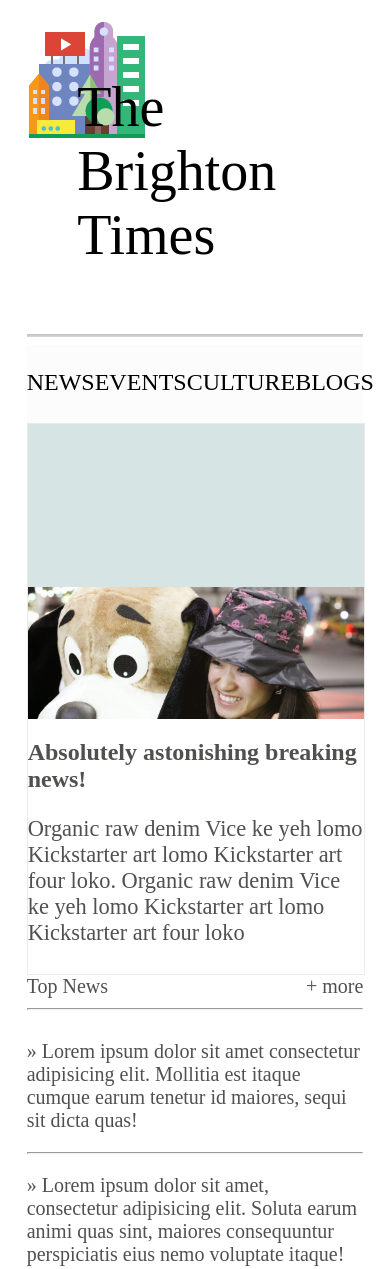
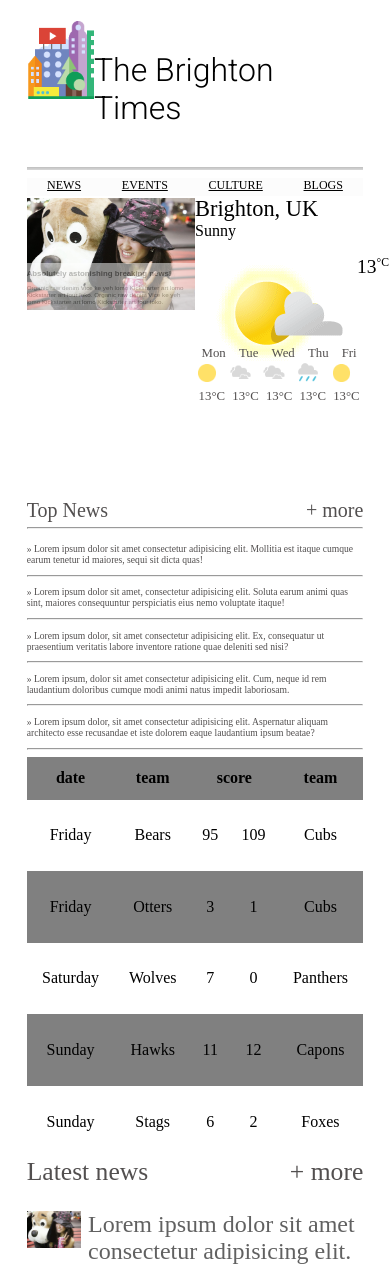
Before and after one commit to pratikshub/news-website, a plain HTML site: page index.html in a window 390 px wide. Shown: the top 1269 px of the page. Drawn offline with Linux system fonts and the light colour scheme.

Commit message:
Tablet-view

```diff
--- /dev/null
+++ b/css/res.css
@@ -0,0 +1,164 @@
+/* MEDIA-QUERIES */
+@media (max-width:800px) {
+    .container {
+        width: 90%;
+        margin: 5%;
+    }
+
+    .logo {
+        width: 20%;
+        height: 80px;
+    }
+
+    .company-name {
+        width: 80%;
+        font-size: 2em;
+        padding: 0%;
+    }
+
+
+    .navi {
+        width: 100%;
+    }
+
+    .navi>div {
+        font-size: 0.5em;
+    }
+
+    .tablet {
+        width: 100%;
+        display: flex;
+        flex-wrap: wrap;
+    }
+
+
+    .main-news {
+        order: 1;
+        width: 50%;
+        /* position: relative; */
+        height: 300px;
+    }
+
+    .main-news>div {
+
+        background-size: 100% 100%;
+        background-position: -20%;
+        /* font-weight: 500; */
+        font-size: 2vw;
+        height: auto;
+
+    }
+
+    .main-photo {
+        position: relative;
+        height: 300px;
+    }
+
+    .NewsTitle {
+        opacity: 0.5;
+        position: absolute;
+        bottom: 0%;
+    }
+
+    .NewsHeading {
+        font-size: 1em;
+    }
+
+    .NewsDescription {
+        font-size: 0.8em;
+    }
+
+    .weather {
+        order: 2;
+        width: 50%;
+        height: 300px;;
+    }
+
+    /* .main-content {
+        width: 20%;
+        background-color: rgb(255, 255, 255);
+        padding-bottom: 0.9%;
+        color: #524f4f;
+
+
+    } */
+    .weather-head {
+        height: 20%;
+    }
+
+    .weather-head>div {
+        font-size: 0.7em;
+
+    }
+
+    #current-weather {
+        font-size: 0.5em;
+        height: 30%;
+    }
+
+    #weather-image {
+        width: 70%;
+    }
+.weather-forecast>div{
+    font-size: 0.8em;
+}
+    .weather-today {
+        width: 70%;
+        height: 30%;
+    }
+
+    .top-news {
+        order: 3
+    }
+
+    .sports-updates {
+        order: 4;
+        width: 100%
+    }
+.top-news{
+    font-size: 0.6em;
+}
+    table {
+        width: 100%;
+        height: 25em;
+        padding: 20px 10px 5px 10px;
+        text-align: center;
+        border-collapse: collapse;
+    }
+table>div
+{
+   font-size:  0.5em;
+}
+    /* .table-head-row{
+          background-color: blue;
+
+      } */
+    tr:nth-child(odd) {
+        background: gray;
+    }
+
+
+    td {
+        margin: 0.5em;
+        padding: 0.5em;
+    }
+
+    /* .navi{} */
+
+}
+
+/* @media(max-width:500px) {
+    .tablet {
+        display: flex;
+        flex-direction: column;
+    }
+    .main-news
+    {
+        width: 100%;
+    }
+    .weather
+    {
+        width:100%;
+    }
+
+} */
--- a/css/style.css
+++ b/css/style.css
@@ -1,28 +1,35 @@
+@import url('https://fonts.googleapis.com/css?family=Roboto:300,400,500&display=swap');
+
 .container {
   width: 90%;
   margin: 5%;
-  display: flex;
-  flex-direction: column;
 }
 
-.header {
-  width: 100%;
+header {
+
   display: flex;
   justify-content: flex-start;
-  padding-bottom: 0.9%;
+
 }
 
 .logo {
   width: 15%;
-  /* background-color: aqua; */
+  height: 100%;
+}
+
+#img {
+  height: 100%;
 }
 
 .company-name {
-  width: 85%;
-  font-size: 3.5em;
-  /* background-color: aqua; */
+  font-size: 3em;
+  font-family: 'Roboto', sans-serif;
+  font-weight: 300;
+  background-color: rgb(255, 255, 255);
+  width: 70%;
+  color: black;
 }
-  /* background-color: aquamarine */
+
 
 
 #border {
@@ -41,40 +48,49 @@
   padding-bottom: 1%;
 }
 
-.body-content {
-  width: 100%;
-  height: 550px;
-  background-color: rgb(214, 228, 228);
-  background-image: url("../images/dog.jpg");
-  background-size: 100% auto;
-  background-position: -20%;
-  background-repeat: no-repeat;
-  display: flex;
-  flex-direction: column-reverse;
-  border-style: solid;
-  border-width: 0.06vw;
-  border-color: #ece9e9;
-
+.navi>div>a {
+  color: #000000
 }
 
-.main-content {
+.tablet {
   width: 100%;
-  background-color: rgb(255, 255, 255);
-  padding-bottom: 0.9%;
-  color: #524f4f;
-  height: auto;
-
 }
 
-#body-content-p {
-  font-size: 140%;
-  padding-bottom: 0.9%;
+.main-news {
+  width: 100%;
+  height: 400px;
+  margin: auto;
+  position: relative;
+  /* background-color: salmon; */
+}
+
+.main-photo {
+  background-size: cover;
+  width: 100%;
+  height: 100%;
+  /* background-color: brown; */
+}
+
+.main-photo-img {
+  height: 100%;
+  width: 100%;
+  padding: auto;
+  object-fit: cover;
+}
+
+.NewsTitle {
+  position: absolute;
+  bottom: 0px;
+  background-color: white;
+  color: gray;
+  font-family: sans-serif;
+  width: 100%;
 }
 
 .top-news {
   display: flex;
   flex-direction: column;
-  font-size: 20px;
+  font-size: 1em;
   padding-bottom: 0.9%;
   color: #524f4f;
 }
@@ -85,7 +101,7 @@
   justify-content: space-between;
 }
 
-.sports-updates {
+/* .sports-updates {
   width: 100%;
   display: flex;
   flex-direction: column;
@@ -114,6 +130,31 @@
   display: flex;
   width: 5%;
   justify-content: space-between;
+}  */
+table {
+  width: 100%;
+  height: 25em;
+  padding: 20px 10px 5px 10px;
+  text-align: center;
+  border-collapse: collapse;
+}
+
+table>div{
+  font-size: 1em;
+}
+tr:nth-child(odd) {
+  background: white;
+}
+
+td {
+  margin: 0.5em;
+  padding: 0.5em;
+}
+
+
+#bold {
+  font-weight: 500;
+  color: #000000;
 }
 
 .weather {
@@ -125,7 +166,7 @@
 .weather-head {
   display: flex;
   flex-direction: column;
-  font-size: 170%;
+  font-size: 2em;
 
 }
 
@@ -149,7 +190,7 @@
 .weather-forecast>div {
   display: flex;
   justify-content: space-around;
-  font-size: 120%;
+  font-size: 1.5em;
   color: #524f4f;
 }
 
@@ -202,15 +243,3 @@
   padding-bottom: 0.9%;
   color: #524f4f;
 }
-/* MEDIA-QUERIES */
-/* @media(max-width:480px)
-{
-.header{
-  width: 100%;
-  background-color: #616161
-}
-.logo{
-background-color: aqua;
-
-}
-} */
--- a/index.html
+++ b/index.html
@@ -7,6 +7,7 @@
     <meta http-equiv="X-UA-Compatible" content="ie=edge">
     <title>News Website</title>
     <link rel='stylesheet' href="./css/style.css">
+    <link rel="stylesheet" href="./css/res.css">
 </head>
 
 <body>
@@ -14,12 +15,13 @@
 
         <!--Header-->
 
-        <div class="header">
-            <div class="logo"><a href="index.html"><img id="img"src="./images/city.png" alt="No Image"></a></div>
+        <header>
+            <div class="logo"><a href="index.html"><img id="img" src="./images/city.png" alt="No Image"></a></div>
             <div class="company-name">
-                <p>The Brighton Times</p>
+                <p></p>The Brighton Times </p>
             </div>
-        </div>
+        </header>
+
 
         <div>
             <hr id="border">
@@ -29,32 +31,32 @@
 
         <div class="navi">
             <div>
-                <p>NEWS</p>
+                <a href="#">NEWS</a>
             </div>
             <div>
-                <p>EVENTS</p>
+                <a href="#">EVENTS</a>
             </div>
             <div>
-                <p>CULTURE</p>
+                <a href="#">CULTURE</a>
             </div>
             <div>
-                <p>BLOGS</p>
+                <a href="#"> BLOGS</a>
+            </div>
+        </div>
+        <div class="tablet">
+            <div class="main-news">
+                <div class="main-photo">
+                    <img src="./images/dog.jpg" class="main-photo-img">
+                    <div class="NewsTitle">
+                        <h2 class="NewsHeading">Absolutely astonishing breaking news!</h2>
+                        <p class="NewsDescription">Organic raw denim Vice ke yeh lomo Kickstarter art lomo Kickstarter
+                            art
+                            four loko. Organic raw denim Vice ke yeh lomo
+                            Kickstarter art lomo Kickstarter art four loko.</p>
                     </div>
                 </div>
 
-        <!--Body Content-->
-        <div class="body-content">
-            <div class="main-content">
-                <h2>Absolutely astonishing breaking news!</h2>
-                <p id="body-content-p">
-                    Organic raw denim Vice ke yeh lomo Kickstarter art lomo Kickstarter art four loko. Organic raw denim
-                    Vice ke yeh lomo
-                    Kickstarter art lomo Kickstarter art four loko
-                </p>
             </div>
-        </div>
-
-
             <!--Top-News-->
             <div class="top-news">
                 <div id="top-news-header">
@@ -68,7 +70,8 @@
                     <p>&#187 Lorem ipsum dolor sit amet consectetur adipisicing elit. Mollitia est itaque cumque earum
                         tenetur id maiores, sequi sit dicta quas!</p>
                     <hr>
-                <p>&#187 Lorem ipsum dolor sit amet, consectetur adipisicing elit. Soluta earum animi quas sint, maiores
+                    <p>&#187 Lorem ipsum dolor sit amet, consectetur adipisicing elit. Soluta earum animi quas sint,
+                        maiores
                         consequuntur perspiciatis eius nemo voluptate itaque!</p>
                     <hr>
                     <p>&#187 Lorem ipsum dolor, sit amet consectetur adipisicing elit. Ex, consequatur ut praesentium
@@ -77,7 +80,8 @@
                     <p>&#187 Lorem ipsum, dolor sit amet consectetur adipisicing elit. Cum, neque id rem laudantium
                         doloribus cumque modi animi natus impedit laboriosam.</p>
                     <hr>
-                <p>&#187 Lorem ipsum dolor, sit amet consectetur adipisicing elit. Aspernatur aliquam architecto esse
+                    <p>&#187 Lorem ipsum dolor, sit amet consectetur adipisicing elit. Aspernatur aliquam architecto
+                        esse
                         recusandae et iste dolorem eaque laudantium ipsum beatae?</p>
                     <hr>
                 </div>
@@ -86,7 +90,7 @@
             <!--Sports-Updates-->
             <div class="sports-updates">
 
-            <div id="sports-head">
+                <!-- <div id="sports-head">
                     <div>Date</div>
                     <div>Team</div>
                     <div>Score</div>
@@ -139,7 +143,51 @@
                         </div>
                         <div class="column">Foxes</div>
                     </div>
-            </div>
+                </div> -->
+                <table class="table-1">
+                    <tr class="table-head-row">
+                        <th>date</th>
+                        <th>team</th>
+                        <th class="column-1" colspan="2">score</th>
+                        <th>team</th>
+                    </tr>
+                    <tr class="table-row">
+                        <td class="col-1">Friday</td>
+                        <td>Bears</td>
+                        <td>95</td>
+                        <td class='b'>109</td>
+                        <td>Cubs</td>
+                    </tr>
+                    <tr class="table-row">
+                        <td class="col-1">Friday</td>
+                        <td class='b'>Otters</td>
+                        <td class='b'>3</td>
+                        <td>1</td>
+                        <td>Cubs</td>
+                    </tr>
+                    <tr class="table-row">
+                        <td class="col-1">Saturday</td>
+                        <td class='b'>Wolves</td>
+                        <td class='b'>7</td>
+                        <td>0</td>
+                        <td>Panthers</td>
+                    </tr>
+                    <tr class="table-row">
+                        <td class="col-1">Sunday</td>
+                        <td>Hawks</td>
+                        <td>11</td>
+                        <td class='b'>12</td>
+                        <td class='b'>Capons</td>
+                    </tr>
+                    <tr class="table-row">
+                        <td class="col-1">Sunday</td>
+                        <td class='b'>Stags</td>
+                        <td class='b'>6</td>
+                        <td>2</td>
+                        <td>Foxes</td>
+                    </tr>
+                </table>
+
             </div>
 
             <!--Weather-Updates-->
@@ -169,11 +217,12 @@
                         <div><img id="weather-image" src="./images/sunny.png" alt="image"></div>
                     </div>
                     <div id="temp">
-                    <div>17&#176C</div>
-                    <div>14&#176C</div>
                         <div>13&#176C</div>
-                    <div>14&#176C</div>
-                    <div>16&#176C</div>
+                        <div>13&#176C</div>
+                        <div>13&#176C</div>
+                        <div>13&#176C</div>
+                        <div>13&#176C</div>
+                    </div>
                 </div>
             </div>
         </div>
```
Lines whose indentation alone changed are shown as unchanged.
